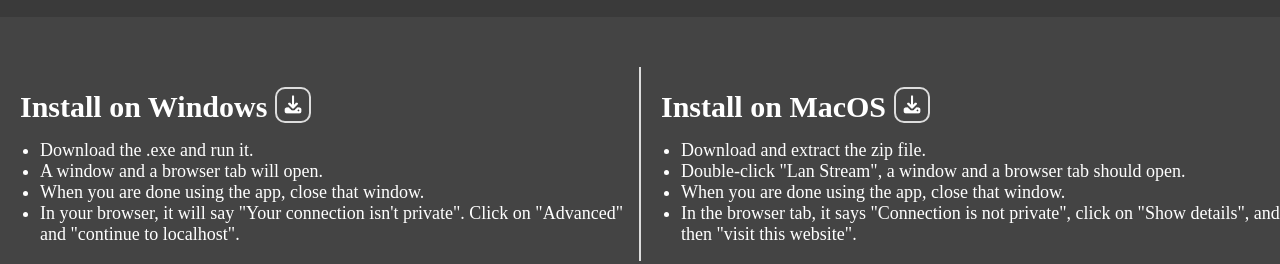
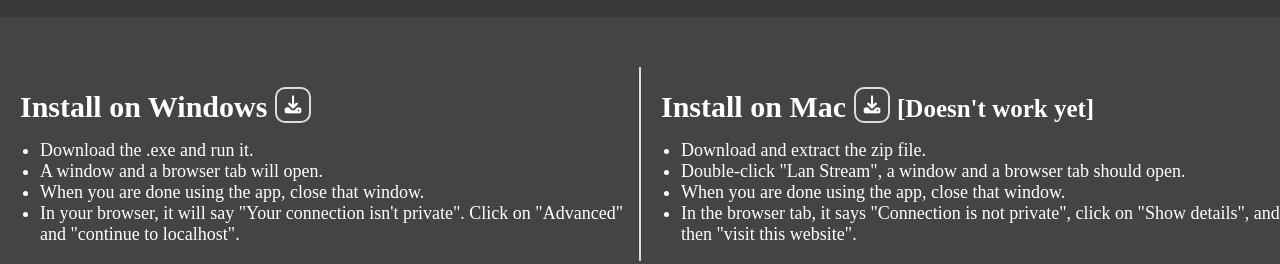
Before and after one commit to TheMysteriousDeveloper0845/LanStream, a plain HTML site: page index.html in a window 1280 px wide. Shown: the part 629-893 px from the top of the page. Drawn offline with Linux system fonts and the light colour scheme; a web font is replaced by a local one.

Commit message:
update 0.1.1

```diff
--- a/index.html
+++ b/index.html
@@ -90,10 +90,9 @@
       </div>
       <div style="display: grid; grid-template-columns: 50% 50%; margin: 50px 0px;">
         <section style="border-right: solid #ddd 1px;">
-          <h2>Install on Windows
-            <a href="./LanStream.exe" title="Download" download="LanStream.exe">
-              <img src="./download_logo.png" alt="github"/>
-            </a>
+          <h2>
+            Install on Windows
+            <a href="./LanStream.exe" title="Download" download="LanStream.exe"><img src="./download_logo.png" alt="github"/></a>
           </h2>
           <ul>
             <li>Download the .exe and run it.</li>
@@ -103,10 +102,10 @@
           </ul>
         </section>
         <section style="border-left: solid #ddd 1px;">
-        <h2>Install on MacOS
-          <a href="./LanStream.zip" title="Download" download="LanStream.zip">
-            <img src="./download_logo.png" alt="github"/>
-          </a>
+        <h2>
+          Install on Mac
+          <a href="./LanStream.zip" title="Download" download="LanStream.zip"><img src="./download_logo.png" alt="github"/></a>
+          <small>[Doesn't work yet]</small>
         </h2>
           <ul>
             <li>Download and extract the zip file.</li>
```
Also changed, not shown: 1 other file.
